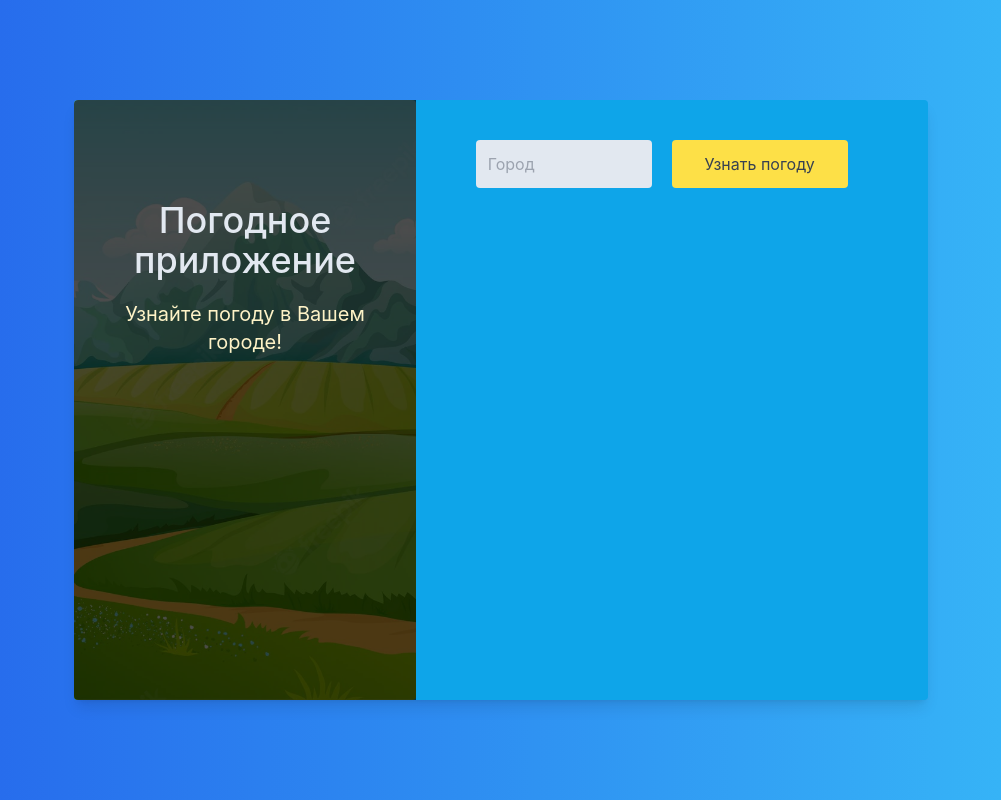
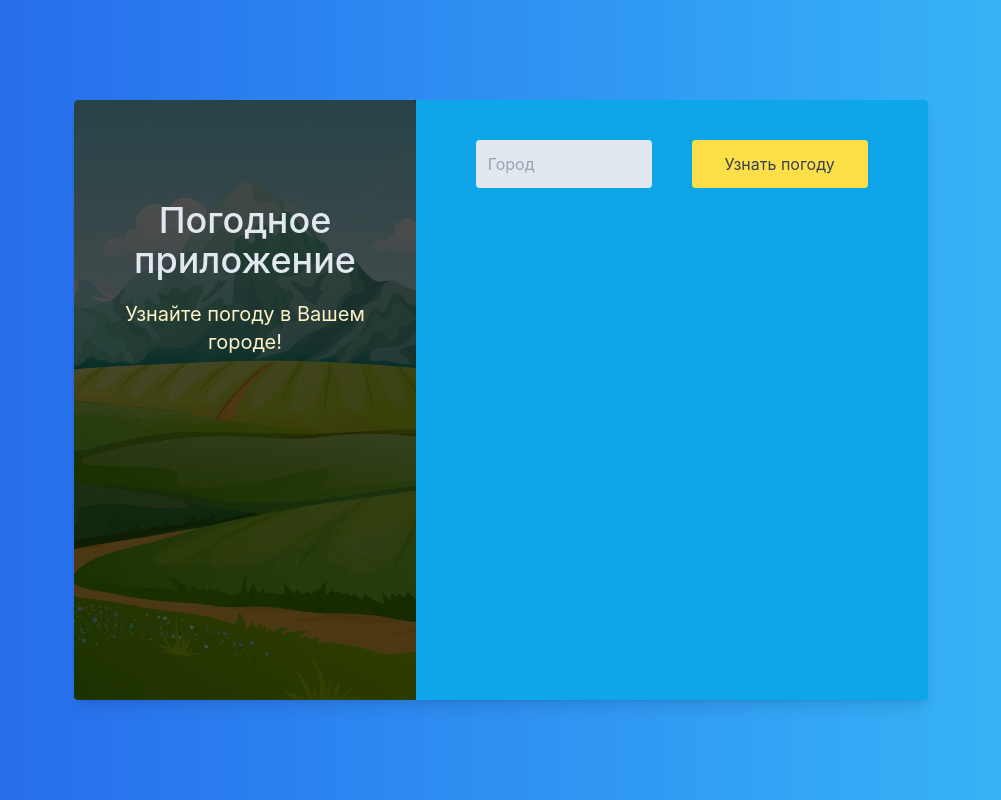
Before and after one commit to StasMarfenko/ReactWeatherApp, a React (Create React App) app: page / in a window 1280 px wide. Shown: the whole page, without its empty margins (139-1140 px from the left). Built offline with nearby package versions, Linux system fonts and the light colour scheme.

Commit message:
Update Form.js

```diff
--- a/src/components/Form.js
+++ b/src/components/Form.js
@@ -15,7 +15,7 @@ import React from "react";
 const Form = props => (
     <form onSubmit={props.weatherMethod} className="py-10 text-center xl:text-left xl:pl-10">
     <input type="text" name="city" placeholder="Город" className="w-44 outline-none p-3 rounded mb-5 mx-5 bg-slate-200 focus:bg-white hover:bg-white transition " />
-    <button className="w-44 bg-yellow-300 hover:bg-yellow-400 transition p-3 rounded text-gray-700">Узнать погоду</button>
+    <button className="mx-5 w-44 bg-yellow-300 hover:bg-yellow-400 transition p-3 rounded text-gray-700">Узнать погоду</button>
 </form>
 )
 
```
